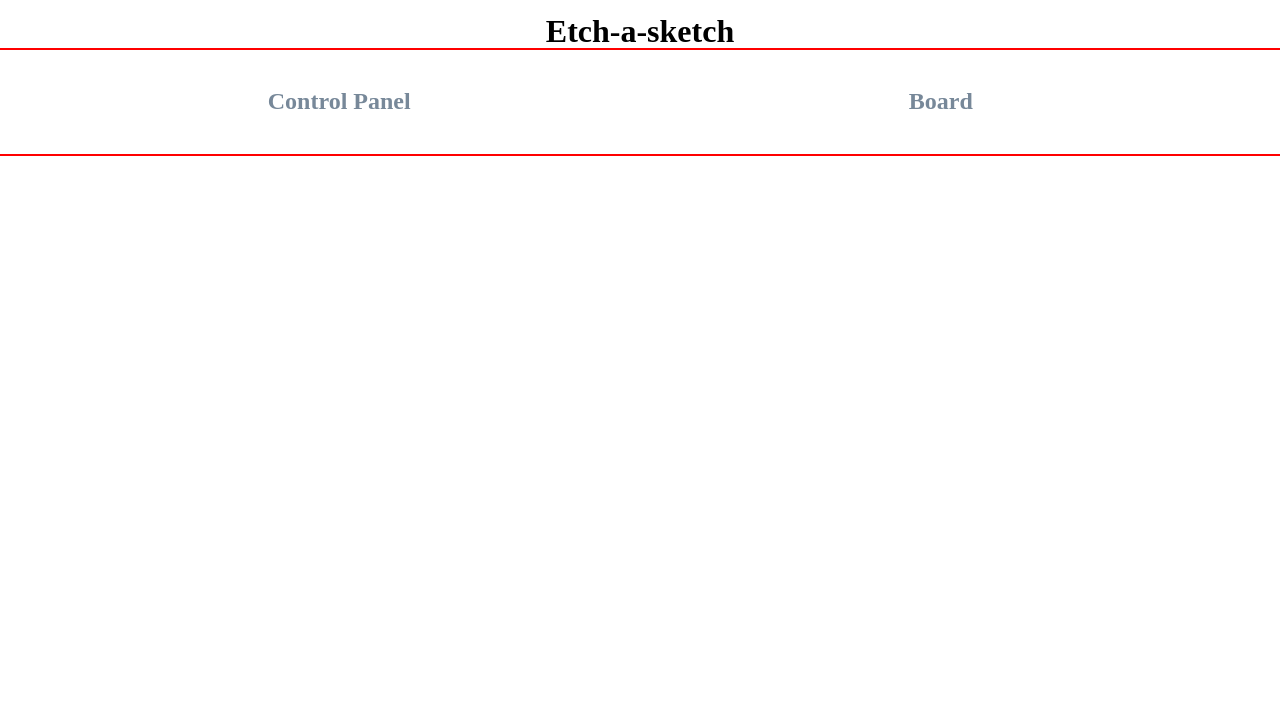
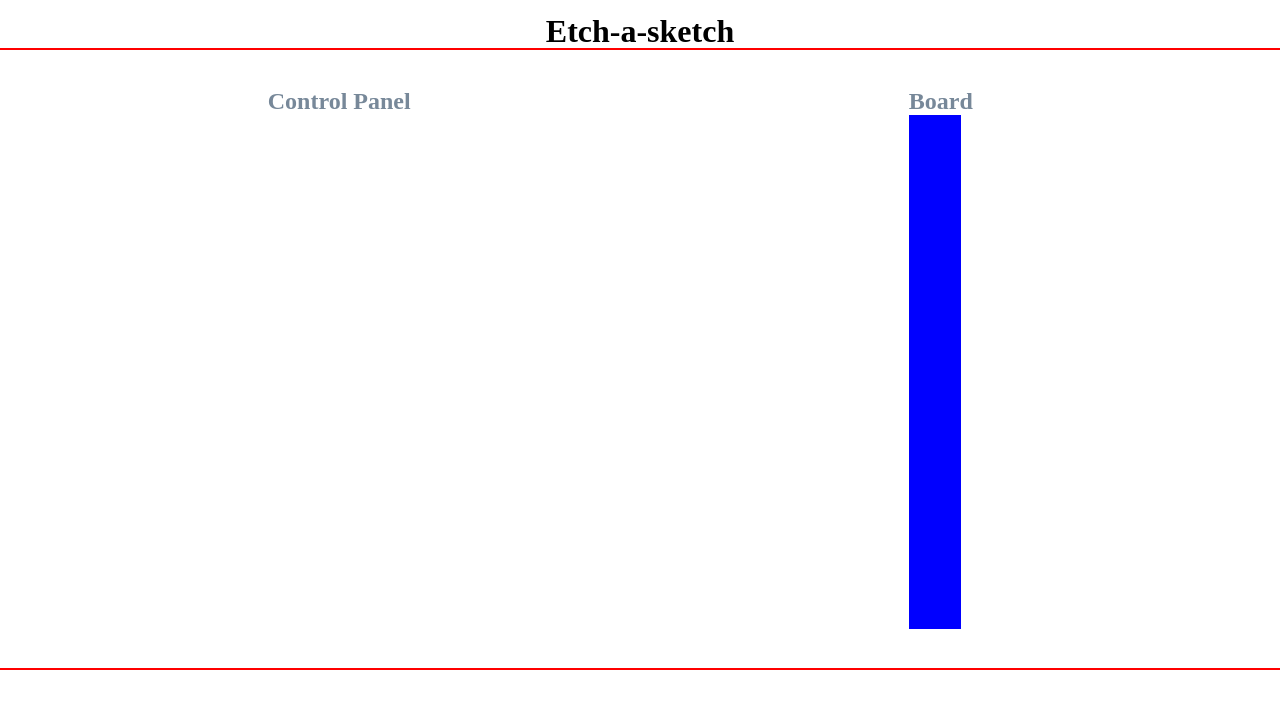
Before and after one commit to hahanoworkprofile/Etch-a-sketch, a plain HTML site: page index.html in a window 1280 px wide. Drawn offline with Linux system fonts and the light colour scheme.

Commit message:
broken reworkto be done

```diff
--- a/app.js
+++ b/app.js
@@ -0,0 +1,10 @@
+let size = 16;
+
+const board = document.querySelector('.board');
+
+for(let i=0; i<=size*size; i++) {
+    let grid = document.createElement('div');
+    grid.classList.add('grid');
+    board.appendChild(grid);
+    console.log(i);
+}
--- a/index.html
+++ b/index.html
@@ -12,8 +12,9 @@
       <div class="panel">
         <h2>Control Panel</h2>
       </div>
-      <div class="board">
+      <div class="board-side">
         <h2>Board</h2>
+        <div class="board"></div>
       </div>
     </div>
     <script src="app.js"></script>
--- a/styles.css
+++ b/styles.css
@@ -21,3 +21,15 @@ h2 {
   justify-items: center;
   outline: red 2px solid;
 }
+
+.board {
+  display: grid;
+  grid-template-columns: 16 1fr;
+  grid-template-rows: 16 1fr;
+}
+
+.grid {
+  border: 1px blue solid;
+  width: 50px;
+  display: inline-block;
+}
```
